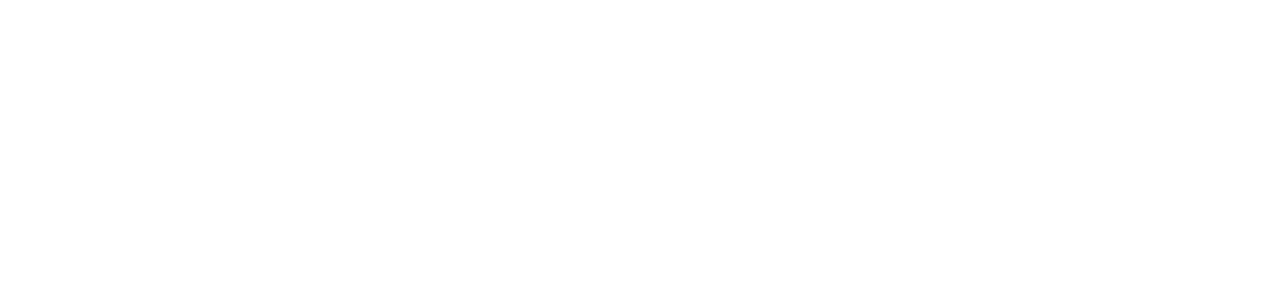
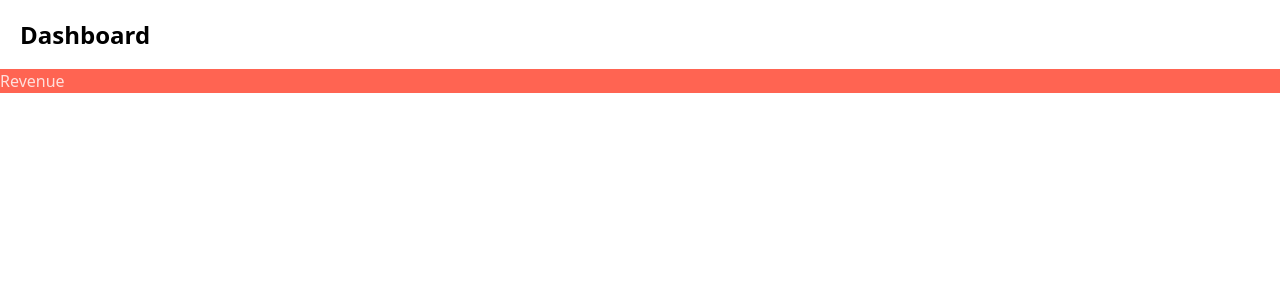
Before and after one commit to sincerelyyyash/sneak-heads, a React (Vite) app in the folder client/: page /dashboard in a window 1280 px wide. Before the commit this address had no page. Shown: the top 300 px of the page. Built offline with nearby package versions, Linux system fonts and the light colour scheme; a web font is replaced by a local one.

Commit message:
Recoil & Dashboard added

```diff
--- a/client/src/App.jsx
+++ b/client/src/App.jsx
@@ -4,6 +4,7 @@
 import Homepage from "./Pages/Homepage";
 import Signup from "./Pages/Signup";
 import { RecoilRoot } from "recoil";
+import Dashboard from "./Pages/Dashboard";
 
 const App = () => (
   <RecoilRoot>
@@ -12,6 +13,7 @@
     <Route path="/" element={<Homepage/>}/>
     <Route path="/signin" element={<Signin/>}/>
     <Route path="/signup" element={<Signup/>}/>
+    <Route path="/dashboard" element={<Dashboard/>}/>
   </Routes>
   </BrowserRouter>
   </RecoilRoot>
--- /dev/null
+++ b/client/src/Components/DashboardCard.jsx
@@ -0,0 +1,12 @@
+import React from 'react'
+
+function DashboardCard({title, value, percentage}) {
+  return (
+    <div className='bg-coral-red w-full h'>
+        <h4 className=' text-white-400 '>{title}</h4>
+
+    </div>
+  )
+}
+
+export default DashboardCard
--- /dev/null
+++ b/client/src/Pages/Dashboard.jsx
@@ -0,0 +1,16 @@
+import React from 'react'
+import DashboardCard from '../Components/DashboardCard'
+
+function Dashboard() {
+  return (
+    <div>
+        <h3 className='font-semibold p-5 text-2xl'>Dashboard</h3>
+        <DashboardCard title={"Revenue"}/>
+
+
+
+    </div>
+  )
+}
+
+export default Dashboard
--- a/client/src/Recoil/userAtoms.js
+++ b/client/src/Recoil/userAtoms.js
@@ -1,5 +1,7 @@
 import {atom} from 'recoil';
 
+
+// user Login & Sign Up field Atoms
 export const fullnameAtom = atom({
     key: "fullnameAtom",
     default: ""
```
